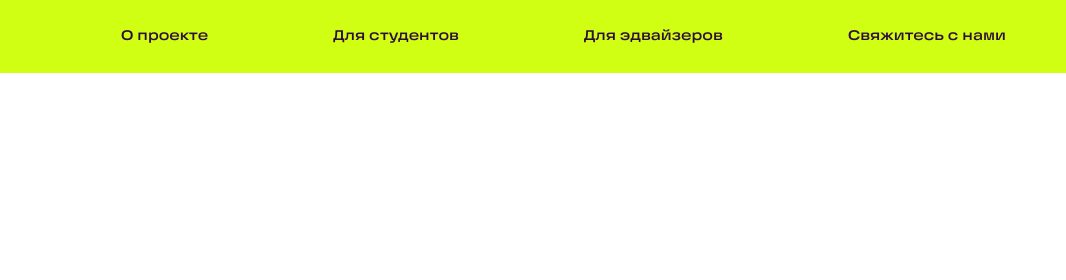
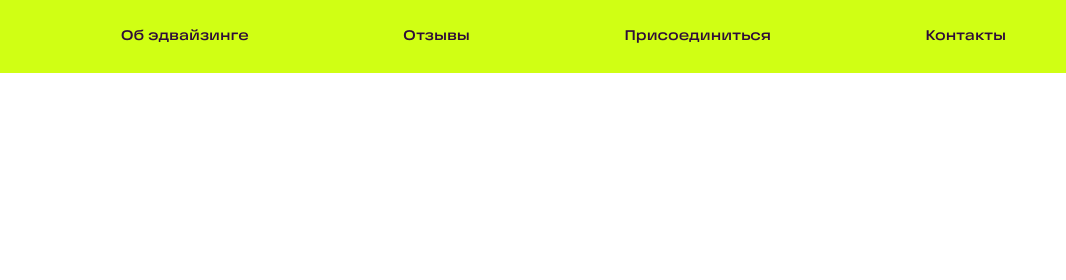
Before and after one commit to NeroAlex9/ITMO-Advising, a plain HTML site: page index.html in a window 1280 px wide. Shown: the top 280 px of the page, 214-1280 px from the left. Drawn offline with Linux system fonts and the light colour scheme.

Commit message:
add new branch

```diff
--- a/index.html
+++ b/index.html
@@ -19,10 +19,10 @@
                 <p class="logo_text">advising</p>
             </div>
             <ul class="nav">
-                <li href="" class="nav_link">О проекте</li>
-                <li href="" class="nav_link">Для студентов</li>
-                <li href="" class="nav_link">Для эдвайзеров</li>
-                <li href="" class="nav_link">Cвяжитесь с нами</li>
+                <li href="" class="nav_link">Об эдвайзинге</li>
+                <li href="" class="nav_link">Отзывы</li>
+                <li href="" class="nav_link">Присоединиться</li>
+                <li href="" class="nav_link">Контакты</li>
             </ul>
         </div>
     </header>
```
